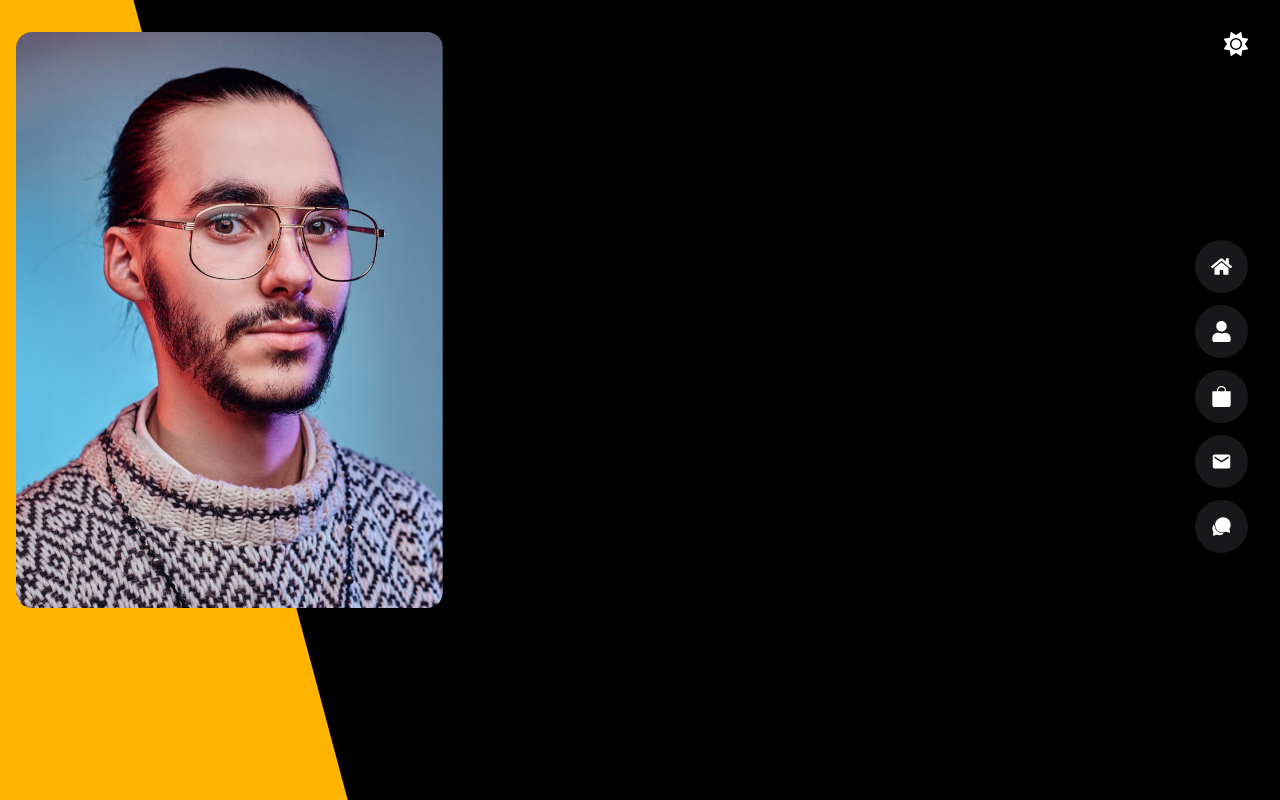
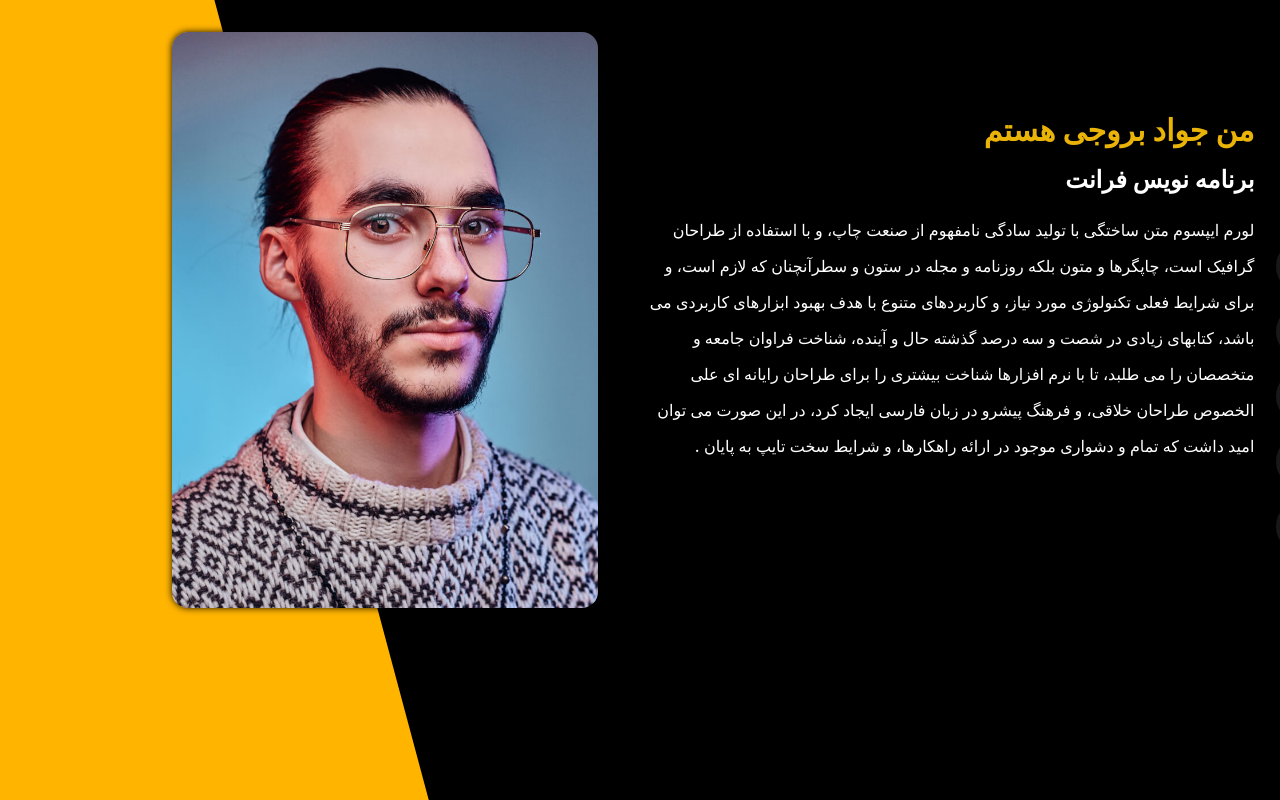
Before and after one commit to javadboroji/portfolio, a Next.js app: page / in a window 1280 px wide. Built offline with nearby package versions, Linux system fonts and the light colour scheme.

Commit message:
home/add description

```diff
--- a/app/Components/Home/Avatar.tsx
+++ b/app/Components/Home/Avatar.tsx
@@ -1,11 +1,18 @@
+'use clie'
 import Image from 'next/image'
-import React from 'react'
+import React,{useEffect} from 'react'
 import avatar from'@/public/avatar.jpg'
 import { Col } from 'antd'
+import AOS from "aos";
+import "aos/dist/aos.css";
 function Avatar() {
+  useEffect(() => {
+    AOS.init();
+    AOS.refresh();
+  }, []);
   return (
     <Col xs={24} md={12} lg={8} >
-      <div className='avatar-box'>
+      <div className='avatar-box' data-aos="zoom-out">
       <Image alt='avatar' src={avatar} fill/>
     </div>
     </Col>
--- /dev/null
+++ b/app/Components/Home/Description.tsx
@@ -0,0 +1,14 @@
+import { Col } from 'antd'
+import React from 'react'
+
+function Description() {
+    return (
+        <Col xs={24} lg={12} style={{display:'flex' ,flexDirection:'column' ,alignItems:'center',justifyContent:'center'}}>
+            <p className='text-yellow-500 font-bold text-3xl text-right w-full  mb-4'> من جواد بروجی هستم</p>
+            <p className=' dark:text-white text-black font-bold text-2xl text-right w-full mb-4 '> برنامه نویس فرانت</p>
+            <p  className=' dark:text-white text-black font-medium text-base text-right leading-9 ml-4 '>لورم ایپسوم متن ساختگی با تولید سادگی نامفهوم از صنعت چاپ، و با استفاده از طراحان گرافیک است، چاپگرها و متون بلکه روزنامه و مجله در ستون و سطرآنچنان که لازم است، و برای شرایط فعلی تکنولوژی مورد نیاز، و کاربردهای متنوع با هدف بهبود ابزارهای کاربردی می باشد، کتابهای زیادی در شصت و سه درصد گذشته حال و آینده، شناخت فراوان جامعه و متخصصان را می طلبد، تا با نرم افزارها شناخت بیشتری را برای طراحان رایانه ای علی الخصوص طراحان خلاقی، و فرهنگ پیشرو در زبان فارسی ایجاد کرد، در این صورت می توان امید داشت که تمام و دشواری موجود در ارائه راهکارها، و شرایط سخت تایپ به پایان .</p>
+        </Col>
+    )
+}
+
+export default Description
--- a/app/Components/Navgation.tsx
+++ b/app/Components/Navgation.tsx
@@ -5,7 +5,8 @@ import { FaUser } from "react-icons/fa";
 import { BsBagFill } from "react-icons/bs";
 import { MdEmail } from "react-icons/md";
 import { IoChatbubbles } from "react-icons/io5";
-
+import AOS from "aos";
+import "aos/dist/aos.css";
 function Navgation() {
   const [navgationHover, setNavgationHover] = useState("");
 
@@ -16,35 +17,36 @@ function Navgation() {
     setNavgationHover("")
   }
   useEffect(() => {
-
+    AOS.init();
+    AOS.refresh();
   }, [navgationHover])
 
   return (
     <div className='flex items-end flex-col fixed top-[30%] right-8'>
-      <div onMouseEnter={() => hoverItem('home')} onMouseLeave={clearState} className=' flex items-center p-4 rounded-full bg-zinc-900 hover:bg-yellow-500 mb-3'>
-        {navgationHover === 'home' ? <span className='font-medium text-base text-white mr-6'> خانه</span> : ''}
+      <div  onMouseEnter={() => hoverItem('home')} onMouseLeave={clearState} className=' flex items-center p-4 rounded-full bg-zinc-900 hover:bg-yellow-500 mb-3'>
+        {navgationHover === 'home' ? <span data-aos={navgationHover === 'home' ?"fade-right":''}  className='font-medium text-base text-white mr-6'> خانه</span> : ''}
         <FaHome fontSize={21} color='#fff' />
       </div>
 
       <div onMouseEnter={() => hoverItem('about')} onMouseLeave={clearState} className='flex items-center p-4 rounded-full bg-zinc-900 hover:bg-yellow-500 mb-3'>
-        {navgationHover === 'about' ? <span className='font-medium text-base text-white mr-6'> درباره من </span> : ''}
+        {navgationHover === 'about' ? <span data-aos={navgationHover === 'about' ?"fade-right":''} className='font-medium text-base text-white mr-6'> درباره من </span> : ''}
         <FaUser fontSize={21} color='#fff' />
       </div>
 
       <div onMouseEnter={() => hoverItem('portfolio')} onMouseLeave={clearState} className=' flex items-center p-4 rounded-full bg-zinc-900 hover:bg-yellow-500 mb-3'>
-        {navgationHover === 'portfolio' ? <span className='font-medium text-base text-white mr-6'>  گالری من </span> : ''}
+        {navgationHover === 'portfolio' ? <span data-aos={navgationHover === 'portfolio' ?"fade-right":''}  className='font-medium text-base text-white mr-6'>  گالری من </span> : ''}
         <BsBagFill fontSize={21} color='#fff' />
 
       </div>
 
       <div onMouseEnter={() => hoverItem('contact')} onMouseLeave={clearState} className='flex items-center p-4 rounded-full bg-zinc-900 hover:bg-yellow-500 mb-3'>
-        {navgationHover === 'contact' ? <span className='font-medium text-base text-white mr-6'>   تماس با من </span> : ''}
+        {navgationHover === 'contact' ? <span data-aos={navgationHover === 'contact' ?"fade-right":''} className='font-medium text-base text-white mr-6'>   تماس با من </span> : ''}
 
         <MdEmail fontSize={21} color='#fff' />
       </div>
 
       <div onMouseEnter={() => hoverItem('blog')} onMouseLeave={clearState} className='flex items-center p-4 rounded-full bg-zinc-900 hover:bg-yellow-500 mb-3'>
-        {navgationHover === 'blog' ? <span className='font-medium text-base text-white mr-6'> وبلاگ </span> : ''}
+        {navgationHover === 'blog' ? <span data-aos={navgationHover === 'blog' ?"fade-right":''}  className='font-medium text-base text-white mr-6'> وبلاگ </span> : ''}
 
         <IoChatbubbles fontSize={21} color='#fff' />
       </div>
--- a/app/globals.css
+++ b/app/globals.css
@@ -32,6 +32,7 @@ body{
   width: 100%;
   height: 100%;
   margin: 2rem 1rem;
+  box-shadow: 0 0 7px rgba(0,0,0,.9);
   padding-top: 120%;
   overflow: hidden;
   border-radius: 16px;
@@ -43,6 +44,7 @@ body{
       width: 100%;
       height: 100%;
       object-fit: cover;
+      right: auto !important;
     }
   }
 
--- a/app/layout.tsx
+++ b/app/layout.tsx
@@ -15,7 +15,7 @@ export default function RootLayout({
   children: React.ReactNode;
 }>) {
   return (
-    <html lang="en">
+    <html lang="fa" dir="rtl">
       <body className={inter.className}>{children}</body>
     </html>
   );
--- a/app/page.tsx
+++ b/app/page.tsx
@@ -4,6 +4,8 @@ import Avatar from "./Components/Home/Avatar";
 import Navgation from "./Components/Navgation";
 import ThemeColor from "./Components/ThemeColorCustom";
 import React, { useEffect, useState } from 'react'
+import Description from "./Components/Home/Description";
+import { ConfigProvider } from 'antd';
 
 export default function Home() {
   const [themeDark, setThemeDark] = useState(false);
@@ -12,15 +14,20 @@ export default function Home() {
 
 
   return (
+    <ConfigProvider direction="rtl">
       <div className={`${themeDark ? 'dark' : 'light'}`}>
         <main className="bg-white dark:bg-black min-h-screen">
           <ThemeColor themeDark={themeDark} setThemeDark={setThemeDark} />
-        <Row>
+
+          <Row style={{ display: 'flex' ,justifyContent:'center'}}>
             <Navgation />
             <div className="avatar-bg"></div>
+            <Description />
             <Avatar />
           </Row>
         </main>
       </div>
+    </ConfigProvider>
+
   );
 }
--- a/package.json
+++ b/package.json
@@ -10,6 +10,7 @@
   },
   "dependencies": {
     "antd": "^5.15.4",
+    "aos": "^2.3.4",
     "next": "14.1.4",
     "react": "^18",
     "react-dom": "^18",
```
Also changed, not shown: 1 other file (tests, documents, lock files or other folders). Lines whose indentation alone changed are shown as unchanged.
